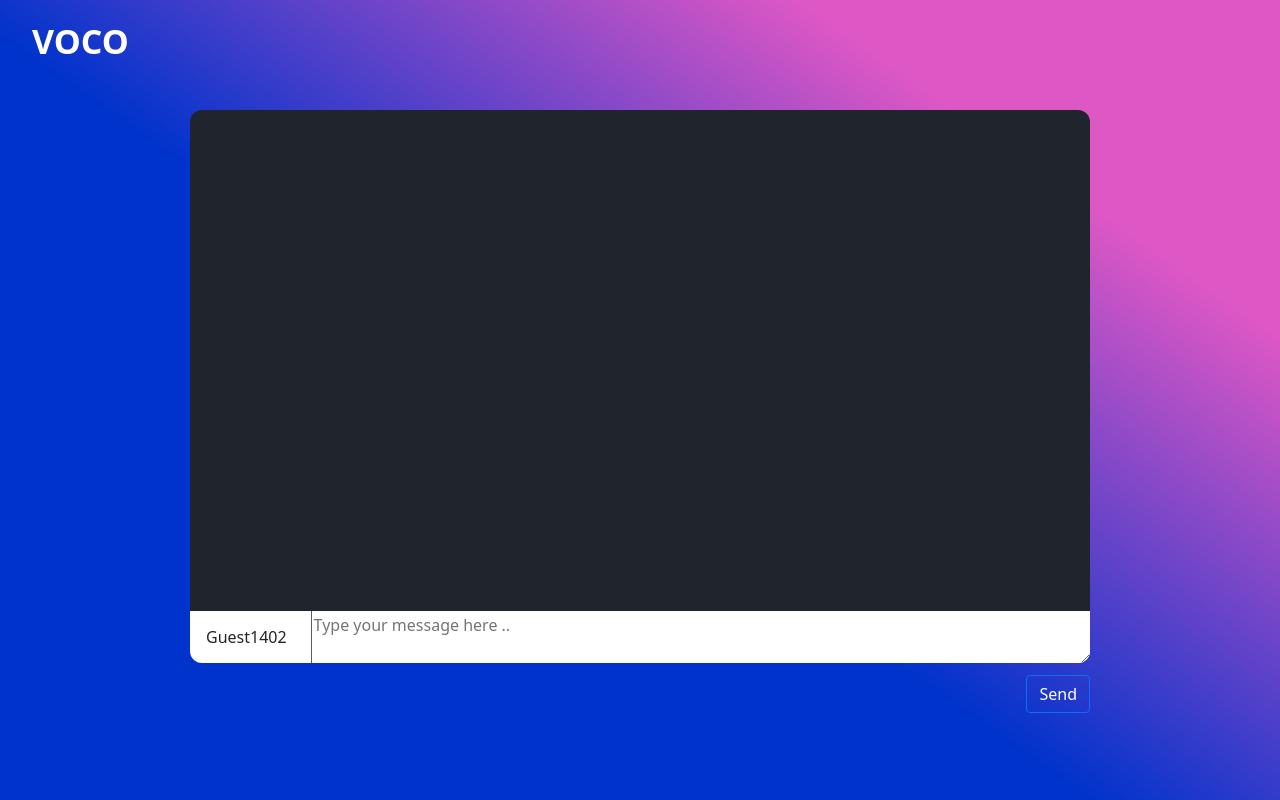
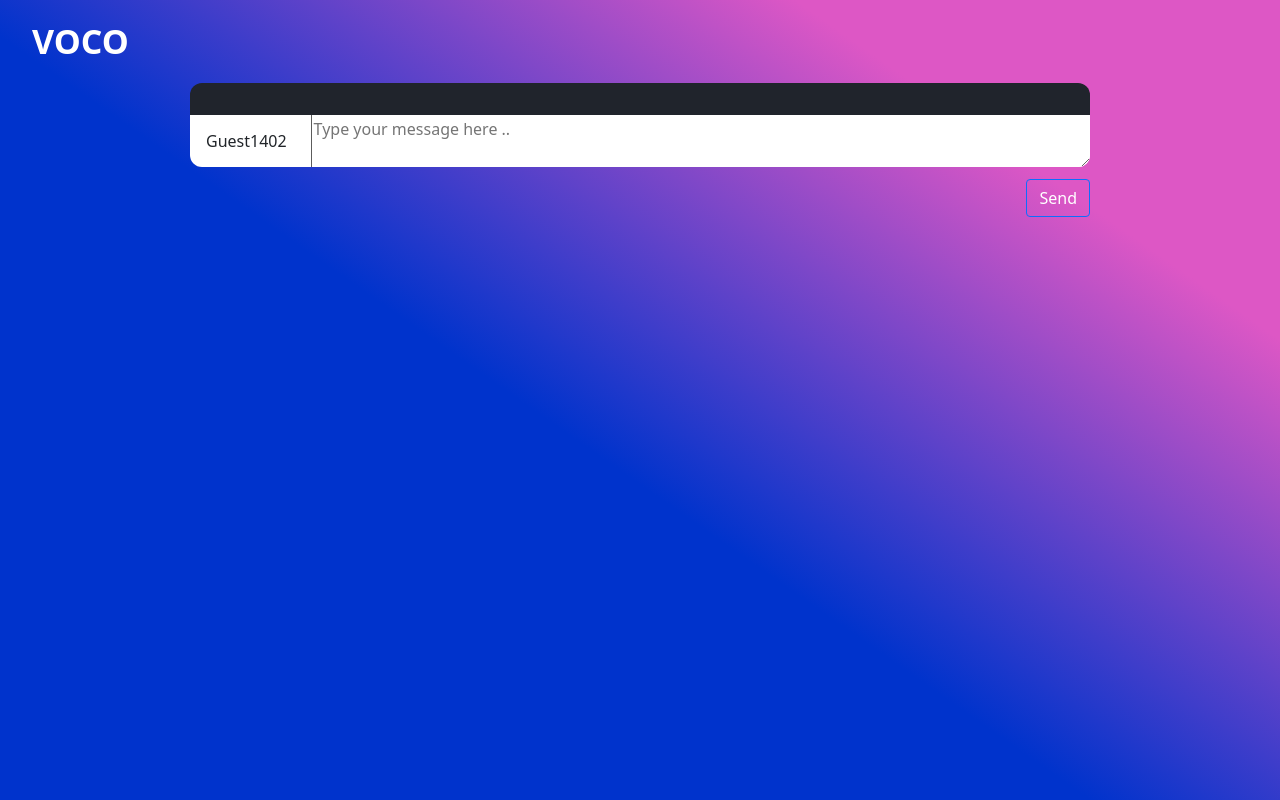
Before and after one commit to LiisNormann/voco-chat-client, a React (Create React App) app: page / in a window 1280 px wide. Both pictures are taken after a click on the button "Login". Built offline with nearby package versions, Linux system fonts and the light colour scheme; no server answers.

Commit message:
Updated css and added client input limit

```diff
--- a/package.json
+++ b/package.json
@@ -1,6 +1,8 @@
 {
   "name": "voco-chat-client",
+  "homepage": ".",
   "version": "0.1.0",
+  "proxy": "http://chatbot:80",
   "private": true,
   "dependencies": {
     "@testing-library/jest-dom": "^5.16.1",
--- a/src/App.css
+++ b/src/App.css
@@ -23,20 +23,18 @@
   border-top-left-radius: 12px;
   border-top-right-radius: 12px;
   background-color: #20242c;
-  display: flex;
   flex-direction: column;
   flex-basis: 75%;
   justify-content: end;
   align-items: center;
   min-width: 900px;
   max-height: 670px;
-  overflow: scroll;
+  overflow-y: scroll;
 }
 
 .chat-wrapper {
   flex-direction: column;
   flex: 1;
-  display: flex;
   padding-bottom: 48px;
   justify-content: center;
   align-items: center;
--- a/src/components/MessageList.js
+++ b/src/components/MessageList.js
@@ -4,7 +4,7 @@ import { MessageItem } from "./Messages";
 
 function MessageList(props) {
     return (
-        <div className="Chat-window">
+        <div id="Chat-Window" className="Chat-window">
             { props.messages.map(
                 (msg, idx) => MessageItem({
                     key: idx,
```
Also changed, not shown: 1 other file (tests, documents, lock files or other folders).
